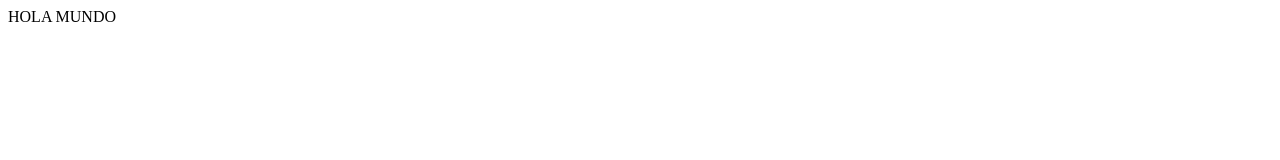
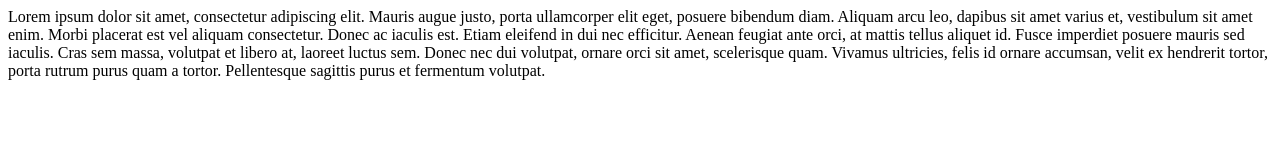
Before and after one commit to jsdelivrbot/node-js-heroku-1, a website: page index2.html in a window 1280 px wide. Drawn offline with Linux system fonts and the light colour scheme.

Commit message:
cambio de contenido

```diff
--- a/index2.html
+++ b/index2.html
@@ -7,6 +7,6 @@
   <title>Document</title>
 </head>
 <body>
-  HOLA MUNDO
+Lorem ipsum dolor sit amet, consectetur adipiscing elit. Mauris augue justo, porta ullamcorper elit eget, posuere bibendum diam. Aliquam arcu leo, dapibus sit amet varius et, vestibulum sit amet enim. Morbi placerat est vel aliquam consectetur. Donec ac iaculis est. Etiam eleifend in dui nec efficitur. Aenean feugiat ante orci, at mattis tellus aliquet id. Fusce imperdiet posuere mauris sed iaculis. Cras sem massa, volutpat et libero at, laoreet luctus sem. Donec nec dui volutpat, ornare orci sit amet, scelerisque quam. Vivamus ultricies, felis id ornare accumsan, velit ex hendrerit tortor, porta rutrum purus quam a tortor. Pellentesque sagittis purus et fermentum volutpat.
 </body>
 </html>
```
